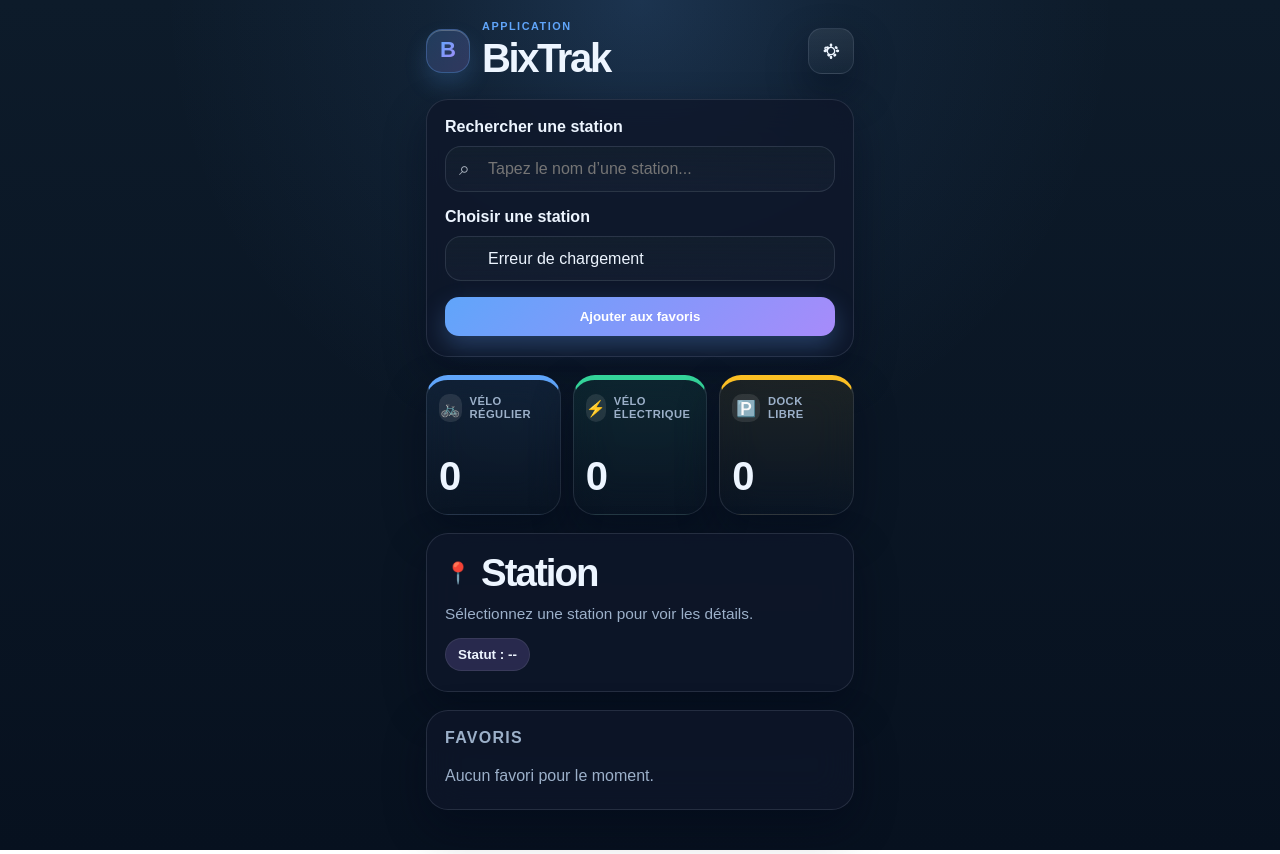
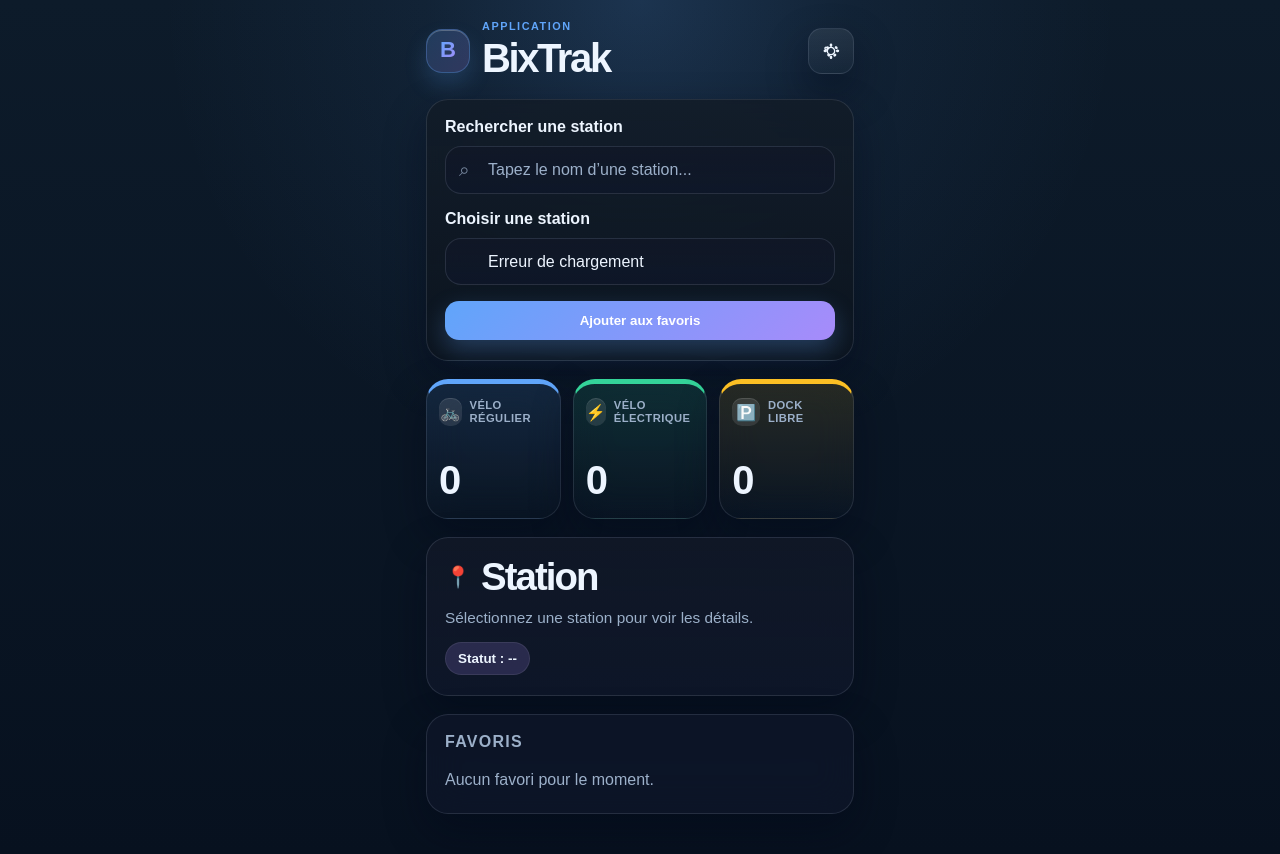
Before and after one commit to em3ze/bixtrak, a website: page public/index.html in a window 1280 px wide. Drawn offline with Linux system fonts and the light colour scheme; no server answers.

Commit message:
Add files via upload

```diff
--- a/public/styles.css
+++ b/public/styles.css
@@ -170,6 +170,12 @@ h1 {
 
 .selector-panel {
   padding: 18px 18px 20px;
+  background: linear-gradient(180deg, rgba(18, 28, 40, 0.9) 0%, rgba(12, 19, 28, 0.78) 100%);
+  border: 1px solid rgba(148, 163, 184, 0.18);
+}
+
+body.theme-light .selector-panel {
+  background: linear-gradient(180deg, rgba(255,255,255,0.94) 0%, rgba(248, 251, 255, 0.98) 100%);
 }
 
 .selector-panel label {
@@ -192,21 +198,27 @@ h1 {
 .search-icon {
   position: absolute;
   left: 14px;
-  font-size: 1.2rem;
-  opacity: 0.7;
+  font-size: 1.18rem;
+  opacity: 0.75;
+  color: var(--muted);
 }
 
 #station-search, .selector-panel select {
   width: 100%;
-  padding: 13px 14px 13px 42px;
+  padding: 14px 16px 14px 42px;
   border-radius: 16px;
   border: 1px solid var(--border);
-  background: linear-gradient(180deg, var(--panel-soft) 0%, rgba(148, 163, 184, 0.04) 100%);
+  background: linear-gradient(180deg, rgba(17, 24, 39, 0.88) 0%, rgba(15, 23, 42, 0.72) 100%);
   color: var(--text);
   font-size: 1rem;
   appearance: none;
   -webkit-appearance: none;
-  transition: border-color 0.2s ease, box-shadow 0.2s ease, transform 0.2s ease;
+  transition: border-color 0.2s ease, box-shadow 0.2s ease, transform 0.2s ease, background 0.2s ease;
+}
+
+body.theme-light #station-search,
+body.theme-light .selector-panel select {
+  background: linear-gradient(180deg, rgba(255,255,255,0.96) 0%, rgba(240, 246, 255, 0.96) 100%);
 }
 
 #station-search:focus,
@@ -214,6 +226,11 @@ h1 {
   outline: none;
   border-color: rgba(96, 165, 250, 0.9);
   box-shadow: 0 0 0 4px rgba(96, 165, 250, 0.12);
+  transform: translateY(-1px);
+}
+
+#station-search::placeholder {
+  color: var(--muted);
 }
 
 #station-search option,
@@ -240,6 +257,13 @@ h1 {
   font-weight: 700;
   cursor: pointer;
   box-shadow: 0 10px 25px rgba(96, 165, 250, 0.28);
+  transition: transform 0.2s ease, box-shadow 0.2s ease, filter 0.2s ease;
+}
+
+#favorite-toggle:hover {
+  transform: translateY(-1px);
+  filter: brightness(1.04);
+  box-shadow: 0 14px 28px rgba(96, 165, 250, 0.32);
 }
 
 .stats-grid {
@@ -255,6 +279,14 @@ h1 {
   flex-direction: column;
   justify-content: space-between;
   gap: 8px;
+  position: relative;
+  overflow: hidden;
+  transition: transform 0.2s ease, box-shadow 0.2s ease, border-color 0.2s ease;
+}
+
+.stat-card:hover {
+  transform: translateY(-2px);
+  box-shadow: 0 18px 30px rgba(15, 23, 42, 0.18);
 }
 
 .card-header {
@@ -271,6 +303,7 @@ h1 {
   place-items: center;
   background: rgba(255, 255, 255, 0.1);
   font-size: 1rem;
+  box-shadow: inset 0 1px 0 rgba(255,255,255,0.12);
 }
 
 .label {
@@ -289,21 +322,26 @@ h1 {
 
 .accent-blue {
   border-top: 5px solid var(--primary);
-  background: linear-gradient(180deg, rgba(96, 165, 250, 0.08) 0%, rgba(15, 23, 42, 0.08) 100%);
+  background: linear-gradient(180deg, rgba(96, 165, 250, 0.12) 0%, rgba(15, 23, 42, 0.08) 100%);
 }
 
 .accent-green {
   border-top: 5px solid var(--success);
-  background: linear-gradient(180deg, rgba(52, 211, 153, 0.08) 0%, rgba(15, 23, 42, 0.08) 100%);
+  background: linear-gradient(180deg, rgba(52, 211, 153, 0.12) 0%, rgba(15, 23, 42, 0.08) 100%);
 }
 
 .accent-orange {
   border-top: 5px solid var(--warning);
-  background: linear-gradient(180deg, rgba(251, 191, 36, 0.08) 0%, rgba(15, 23, 42, 0.08) 100%);
+  background: linear-gradient(180deg, rgba(251, 191, 36, 0.12) 0%, rgba(15, 23, 42, 0.08) 100%);
 }
 
 .details {
   padding: 18px 18px 20px;
+  background: linear-gradient(180deg, rgba(17, 24, 39, 0.92) 0%, rgba(15, 23, 42, 0.8) 100%);
+}
+
+body.theme-light .details {
+  background: linear-gradient(180deg, rgba(255,255,255,0.96) 0%, rgba(245, 249, 255, 0.96) 100%);
 }
 
 .details-topline {
@@ -391,7 +429,17 @@ body.theme-dark .status-line[data-status="closed"] {
   padding: 10px 12px;
   border: 1px solid var(--border);
   border-radius: 12px;
-  background: var(--panel-soft);
+  background: linear-gradient(180deg, rgba(17, 24, 39, 0.82) 0%, rgba(15, 23, 42, 0.72) 100%);
+  transition: transform 0.2s ease, border-color 0.2s ease;
+}
+
+body.theme-light .favorite-item {
+  background: linear-gradient(180deg, rgba(255,255,255,0.96) 0%, rgba(244, 248, 255, 0.98) 100%);
+}
+
+.favorite-item:hover {
+  transform: translateY(-1px);
+  border-color: rgba(96, 165, 250, 0.35);
 }
 
 .favorite-name {
```
